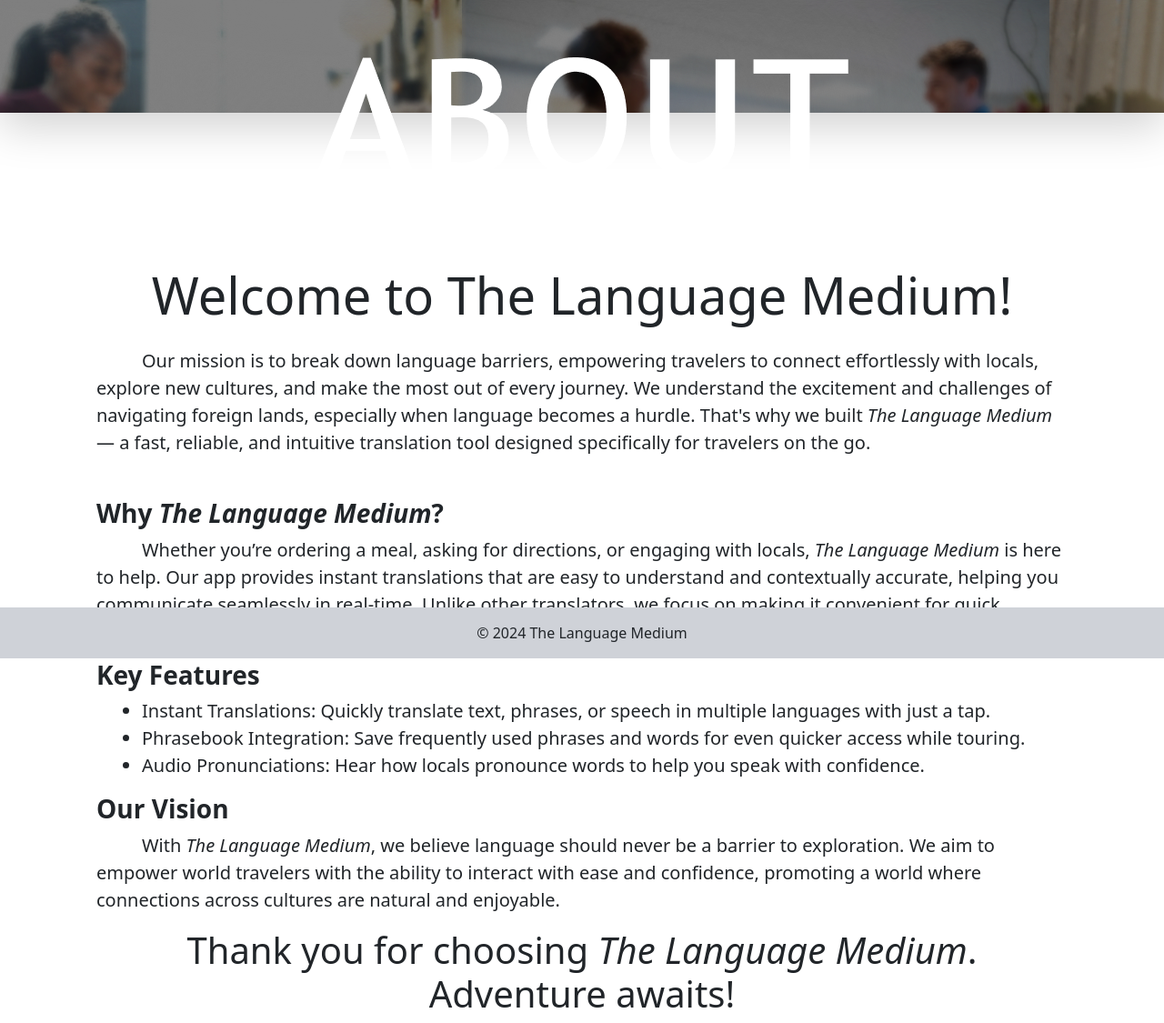
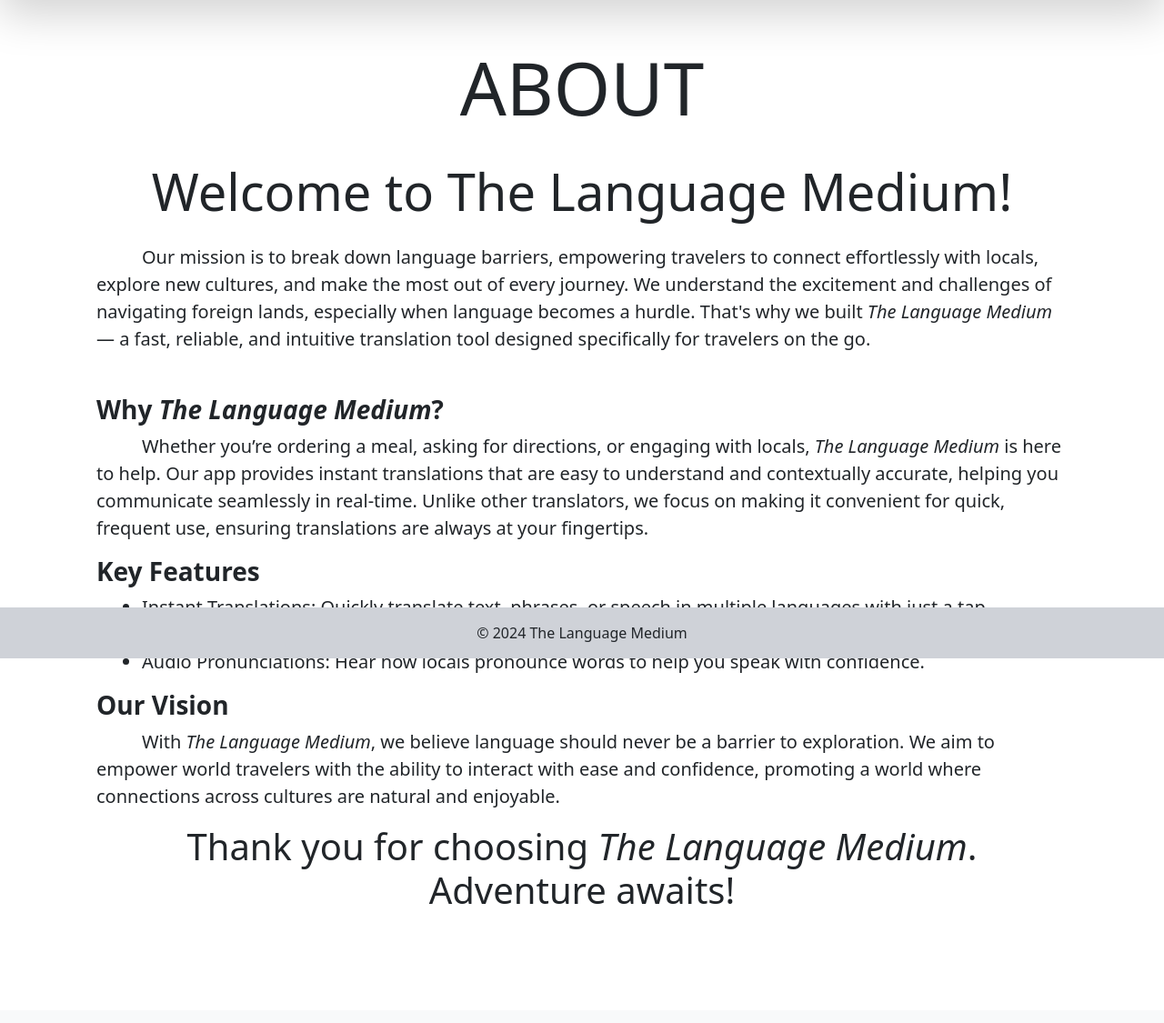
Before and after one commit to UCCS-CS4300-5300/Group4-fall2024, a Django app: page /about/ in a window 1280 px wide. Shown: the part 76-1201 px from the top of the page at 91% size. After the commit the page ends 1070 px from the top, so only its background shows below. Run offline with Django 4.2, Linux system fonts and the light colour scheme.

Commit message:
Changed base template to add space below content of the page, removed banner on about page

```diff
--- a/tlm/tlm_app/templates/about.html
+++ b/tlm/tlm_app/templates/about.html
@@ -2,16 +2,11 @@
 {% load static %}
 {% block content %}
     <div class="container mt-5">
-        <div class="row">
-            <div class="banner shadow-lg">
-                <div  id="about-banner" class="sliding-background"></div>
-            </div>
-            <div style="position: relative; margin-inline: auto; max-width: fit-content;">
-                <img id="about-text" class="img-fluid" style="height: 100%;" src="{% static 'images/AboutText.png' %}">
-            </div>
+        <div class="row text-center">
+            <h1 class="display-1"><b>ABOUT</b></h1>
         </div>
 
-        <div class="container-fluid" style="padding-top: 75px;">
+        <div class="container-fluid" style="padding-top: 25px;">
             <div class="row text-center">
                 <h1 class="display-4">Welcome to The Language Medium!</h1>
             </div>
@@ -49,10 +44,4 @@
             </div>
         </div>
     </div>
-
-    <script>
-        var wordHeight = document.querySelector('#about-text');
-        console.log(wordHeight.clientHeight);
-        document.getElementById('about-banner').style.height=(wordHeight.clientHeight+100)+"px";
-    </script>
 {% endblock %}
--- a/tlm/tlm_app/templates/base_template.html
+++ b/tlm/tlm_app/templates/base_template.html
@@ -84,7 +84,7 @@
     </div>
 
     <!-- Main content -->
-    <div class="container mt-5">
+    <div class="container mt-5" style="padding-bottom: 100px;">
         {% block content %}
         <!-- Child pages can put their content here -->
         {% endblock %}
```
